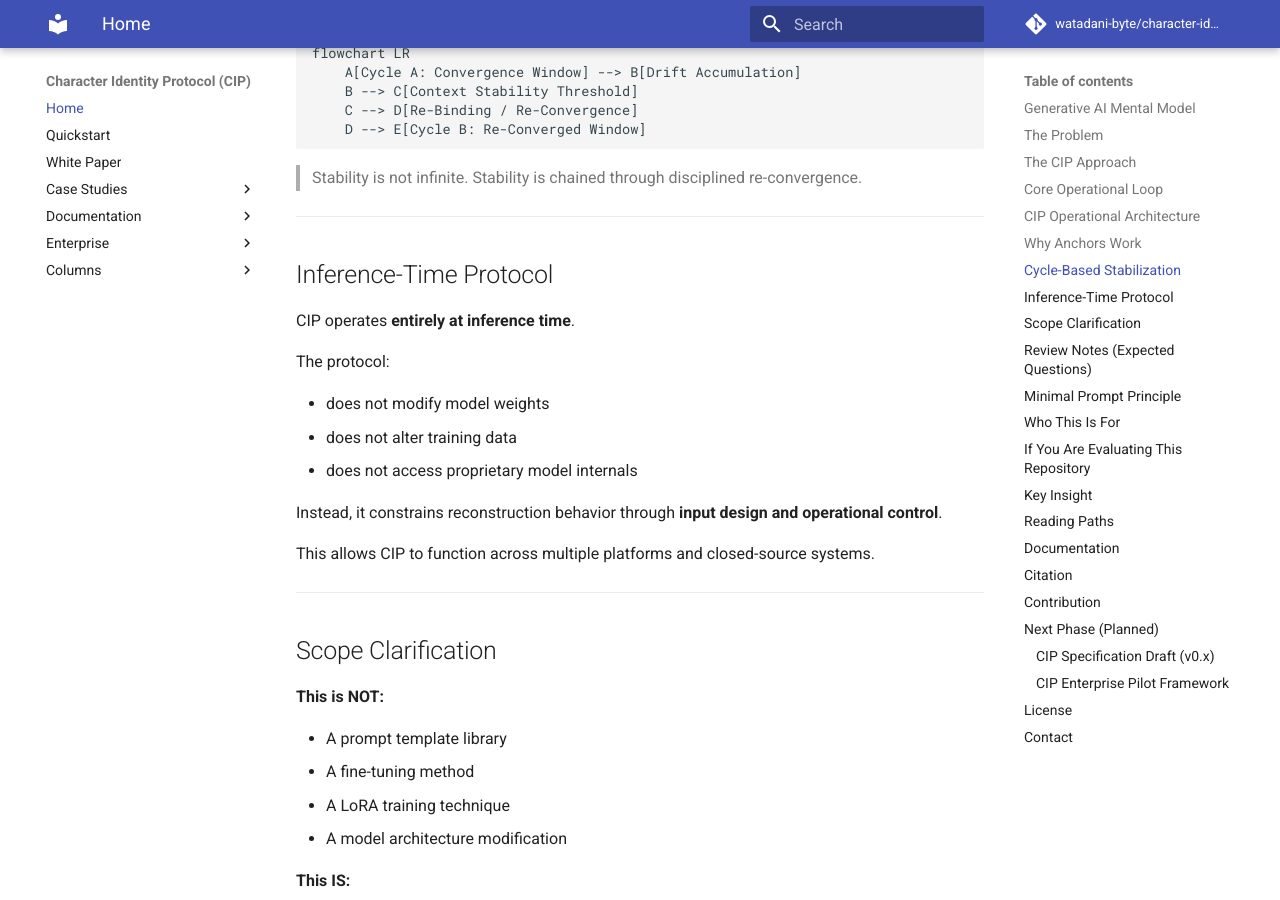
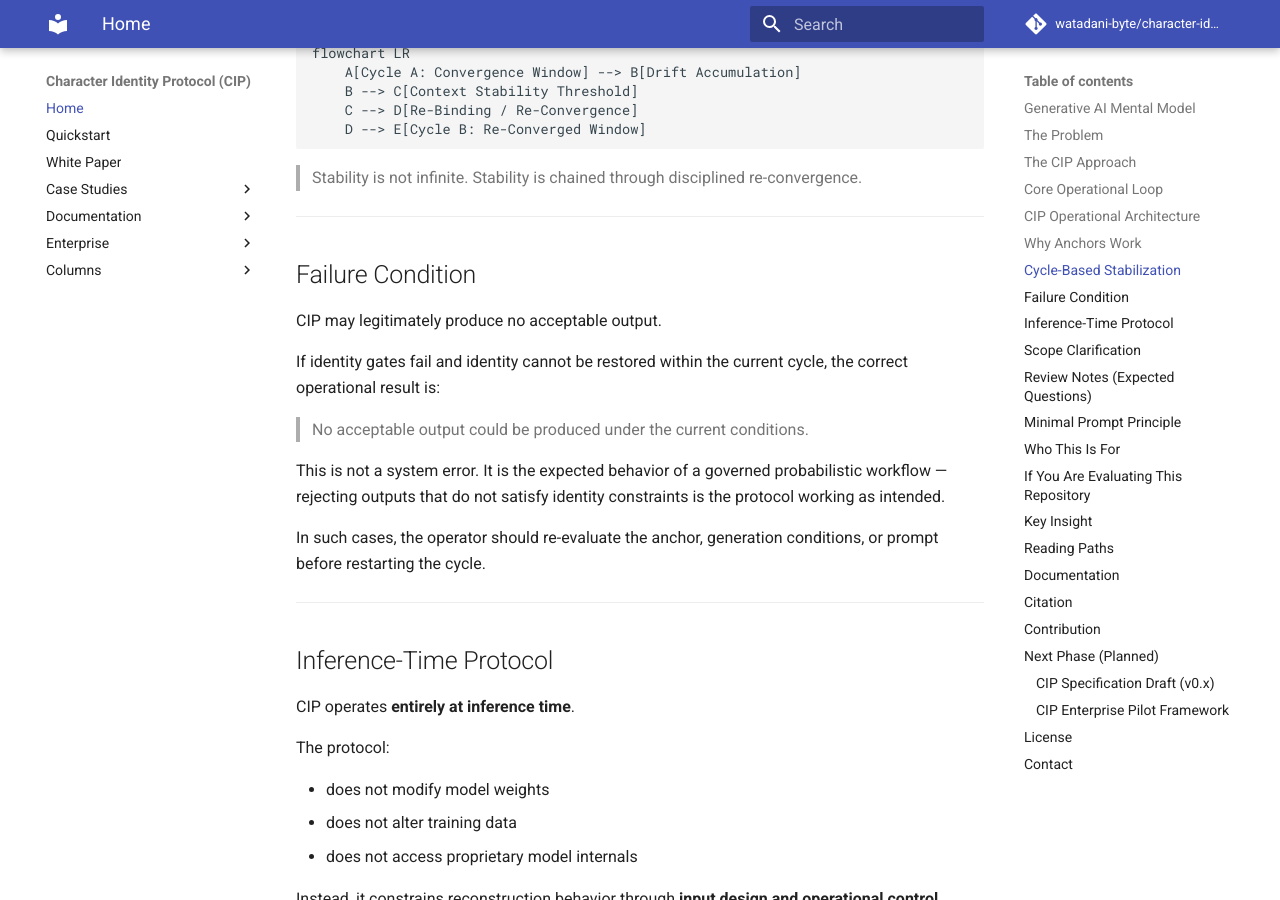
Before and after one commit to watadani-byte/character-identity-protocol, an MkDocs documentation site: the page built from docs/index.md, in a window 1280 px wide and 900 px high, scrolled down 5239 px. Built offline with MkDocs 1.6.1 and Material for MkDocs 9.7.7, drawn with Linux system fonts in a browser that asks for light colours; comment, search, counter and statistics services are not loaded.

Commit message:
index.md を更新

```diff
--- a/docs/index.md
+++ b/docs/index.md
@@ -240,6 +240,20 @@ flowchart LR
 
 > Stability is not infinite.
 > Stability is chained through disciplined re-convergence.
+
+-----
+
+## Failure Condition
+
+CIP may legitimately produce no acceptable output.
+
+If identity gates fail and identity cannot be restored within the current cycle, the correct operational result is:
+
+> No acceptable output could be produced under the current conditions.
+
+This is not a system error. It is the expected behavior of a governed probabilistic workflow — rejecting outputs that do not satisfy identity constraints is the protocol working as intended.
+
+In such cases, the operator should re-evaluate the anchor, generation conditions, or prompt before restarting the cycle.
 
 -----
 
```
